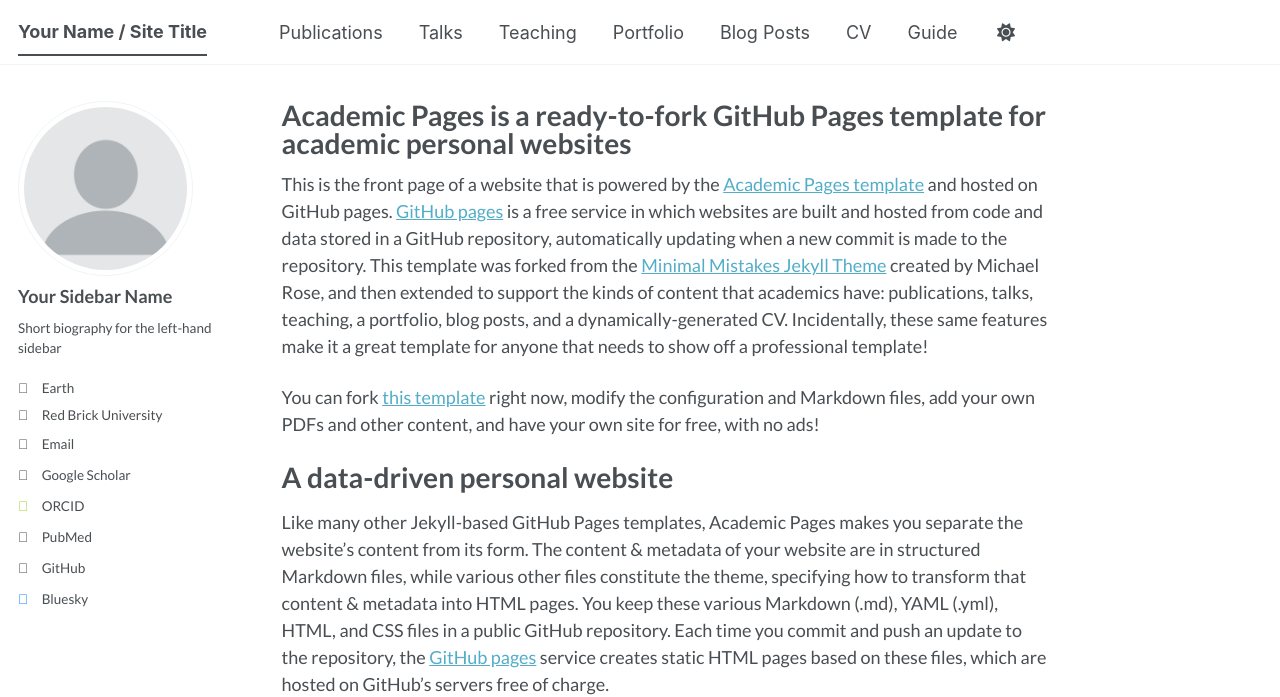
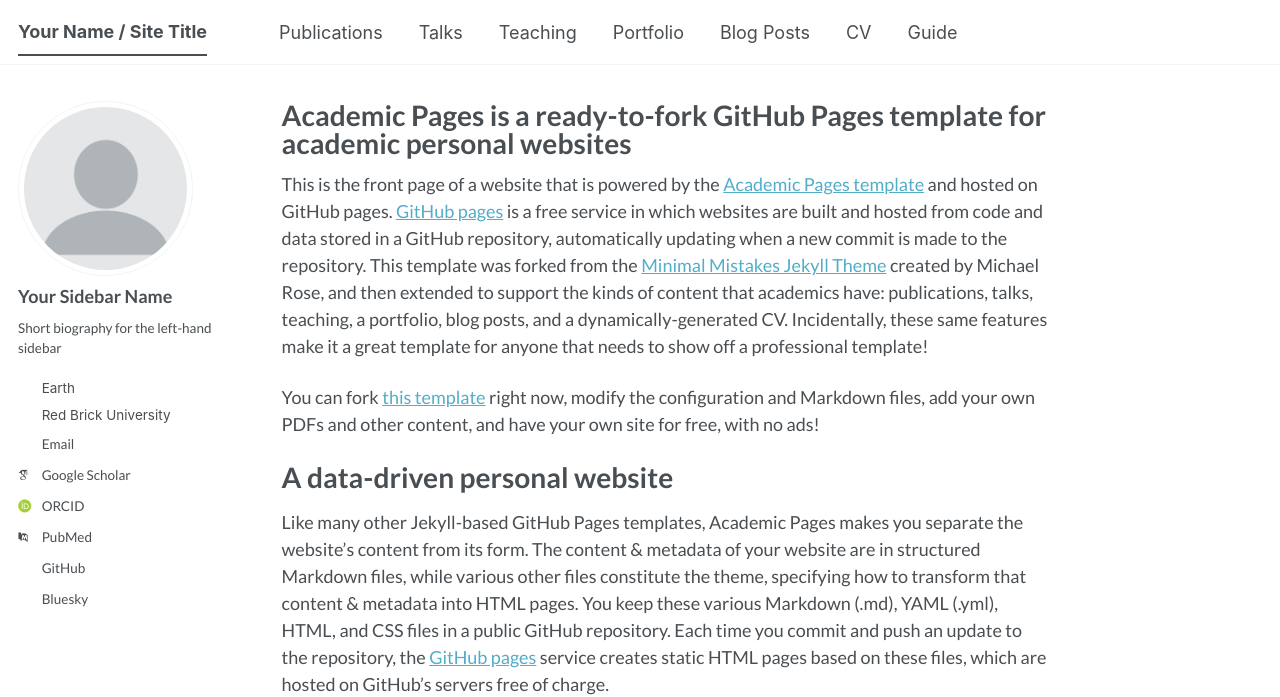
Before and after one commit to seungyeon677/seungyeon677.github.io, a Jekyll site: the page built from _pages/about.md, in a window 1280 px wide. Shown: the top 697 px of the page. Built offline with Jekyll 4.4.1, drawn with Linux system fonts in a browser that asks for light colours; some web fonts are replaced; a script bundle is joined from its source files by our own code; library files that are not in the unit come from our copies.

Commit message:
Update head.html

```diff
--- a/_includes/head.html
+++ b/_includes/head.html
@@ -3,27 +3,31 @@
 <link href="https://fonts.googleapis.com/css2?family=Lato:wght@300;400;700;900&display=swap" rel="stylesheet">
 
 <style>
-  /* 1. 전체 및 제목 */
+  /* 1. 전체 및 제목 적용 */
   body, h1, h2, h3, h4, h5, h6,
   .site-title, .nav__items, .archive__item-title {
     font-family: 'Lato', sans-serif !important;
   }
 
-  /* 2. 사이드바 전체 및 내부 모든 텍스트/링크 */
+  /* 2. 사이드바 텍스트만 적용 (아이콘 제외) */
   .sidebar,
-  .sidebar * {
+  .sidebar .author__name,
+  .sidebar .author__bio,
+  .sidebar .nav__list {
     font-family: 'Lato', sans-serif !important;
   }
 
-  /* 3. SNS 아이콘 옆 글자들 (Email, Google Scholar 등) 명시적 지정 */
-  .author__urls.social-icons li,
-  .author__urls.social-icons li a,
-  .author__urls.social-icons li span {
+  /* 3. SNS 링크 텍스트만 적용하고, 아이콘(fa-*)은 원래 폰트 유지 */
+  .author__urls.social-icons li a {
     font-family: 'Lato', sans-serif !important;
-    font-weight: 400 !important; /* 굵기 조절 필요시 수정 */
   }
 
-  /* 4. 기타 놓치기 쉬운 버튼 및 푸터 */
+  /* 핵심: Font Awesome 아이콘 클래스는 Lato를 적용하지 않음 */
+  .fab, .fas, .far, .fal, .fad, [class^="fa-"], [class*=" fa-"] {
+    font-family: "Font Awesome 5 Free", "Font Awesome 5 Brands" !important;
+  }
+
+  /* 4. 기타 요소 */
   .btn, .page__footer, .pagination {
     font-family: 'Lato', sans-serif !important;
   }
```
